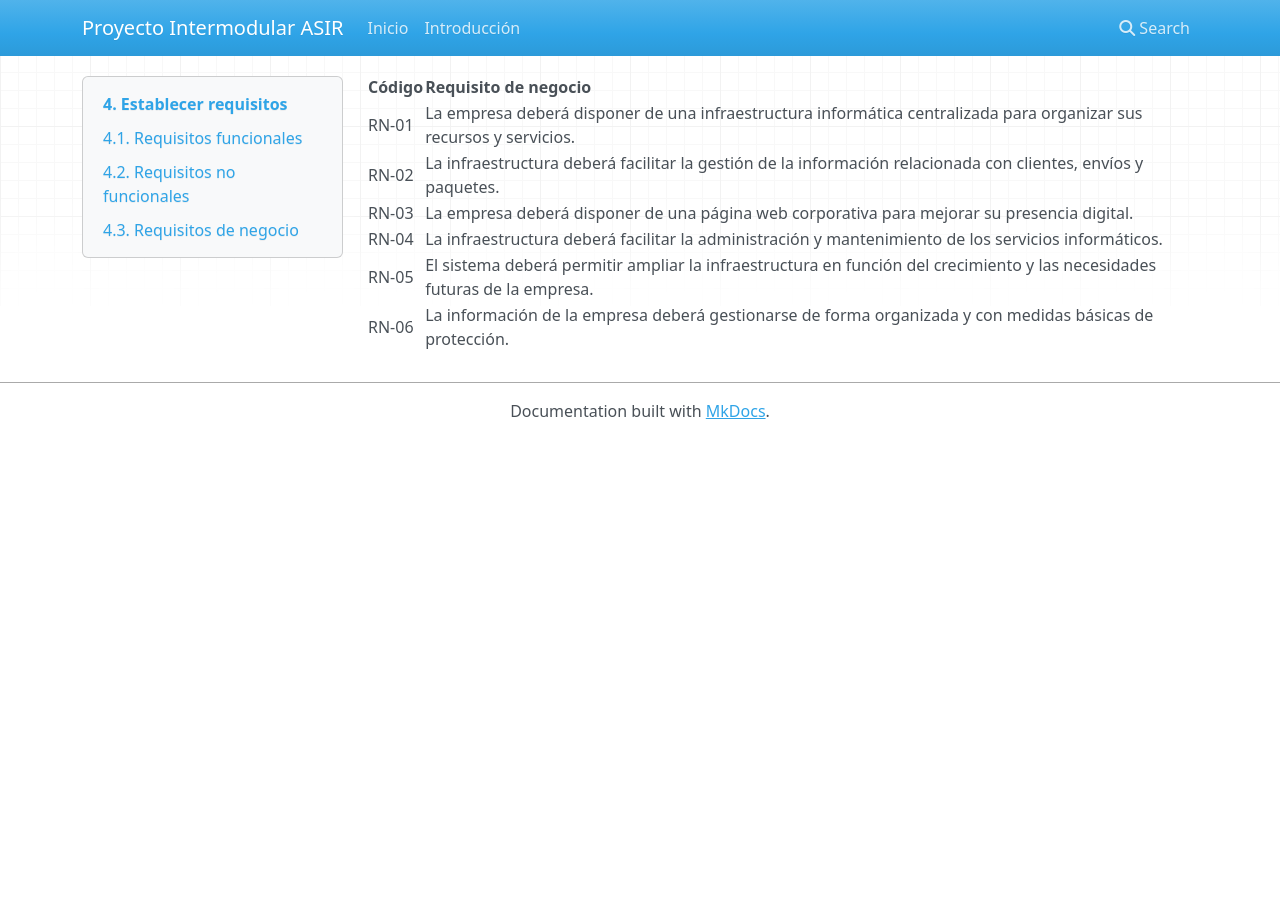
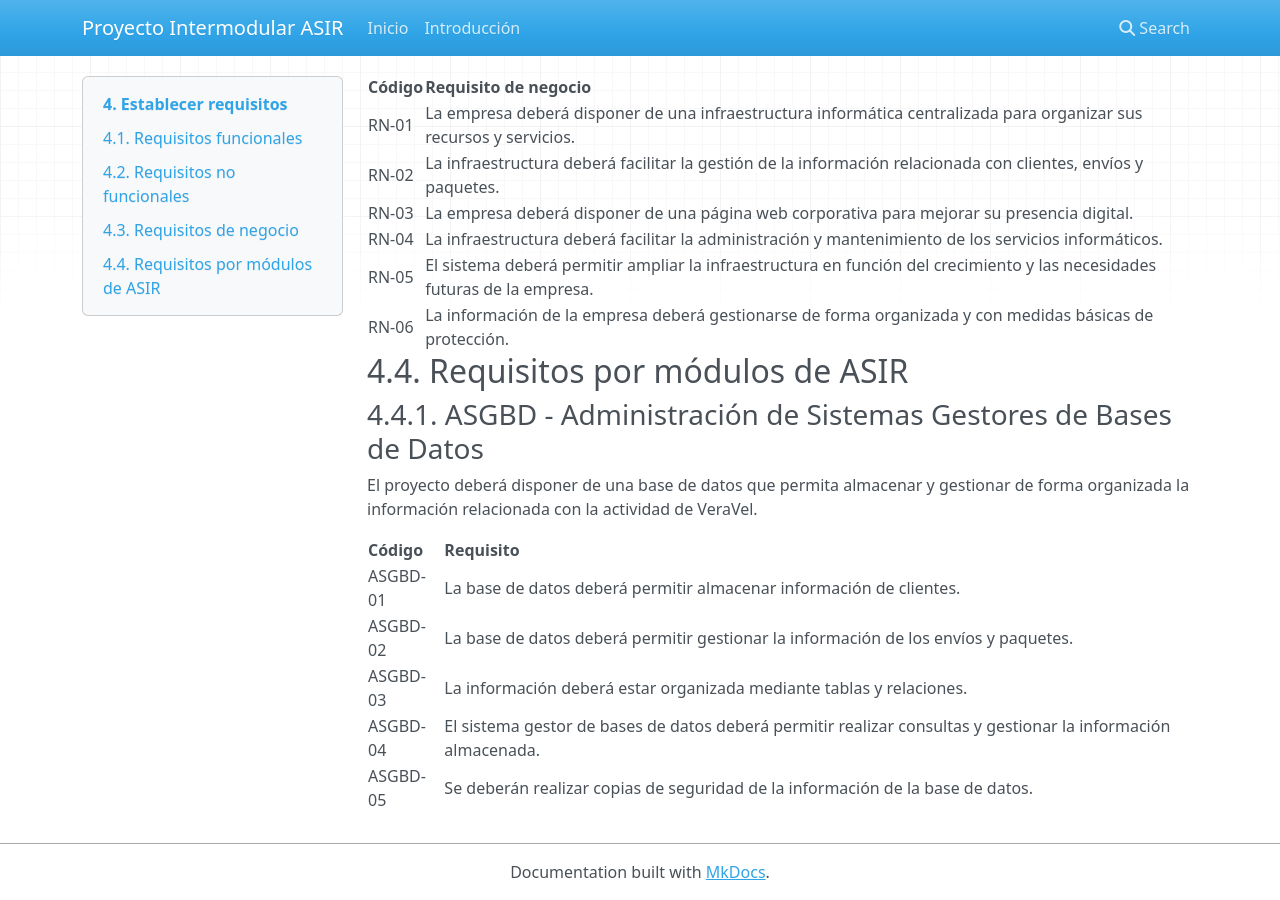
Before and after one commit to carloshuertasrodrigo-prog/Proyecto-Intermodular-ASIR, an MkDocs documentation site: the page built from docs/04_requisitos.md, in a window 1280 px wide and 900 px high, scrolled down 1208 px. Built offline with MkDocs 1.6.1, drawn with Linux system fonts in a browser that asks for light colours; nearby versions of some CDN libraries; before the commit the page ends 1647 px from its top, so only the background shows below that.

Commit message:
Añadidos requisitos del módulo ASGBD
Added module requirements for ASGBD regarding database management.

```diff
--- a/docs/04_requisitos.md
+++ b/docs/04_requisitos.md
@@ -48,3 +48,17 @@ Los requisitos de negocio definen las necesidades principales de VeraVel que jus
 | RN-04 | La infraestructura deberá facilitar la administración y mantenimiento de los servicios informáticos. |
 | RN-05 | El sistema deberá permitir ampliar la infraestructura en función del crecimiento y las necesidades futuras de la empresa. |
 | RN-06 | La información de la empresa deberá gestionarse de forma organizada y con medidas básicas de protección. |
+
+## 4.4. Requisitos por módulos de ASIR
+
+### 4.4.1. ASGBD - Administración de Sistemas Gestores de Bases de Datos
+
+El proyecto deberá disponer de una base de datos que permita almacenar y gestionar de forma organizada la información relacionada con la actividad de VeraVel.
+
+| **Código** | **Requisito** |
+|---|---|
+| ASGBD-01 | La base de datos deberá permitir almacenar información de clientes. |
+| ASGBD-02 | La base de datos deberá permitir gestionar la información de los envíos y paquetes. |
+| ASGBD-03 | La información deberá estar organizada mediante tablas y relaciones. |
+| ASGBD-04 | El sistema gestor de bases de datos deberá permitir realizar consultas y gestionar la información almacenada. |
+| ASGBD-05 | Se deberán realizar copias de seguridad de la información de la base de datos. |
```
